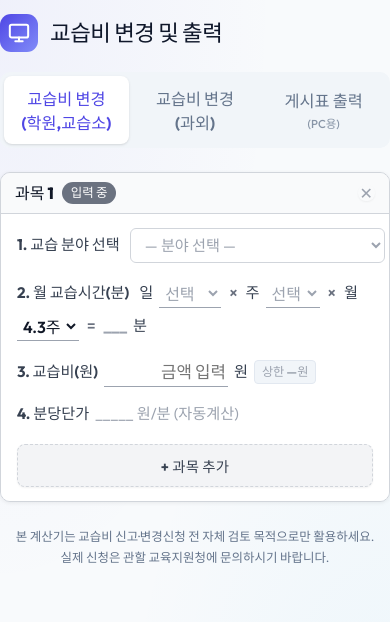
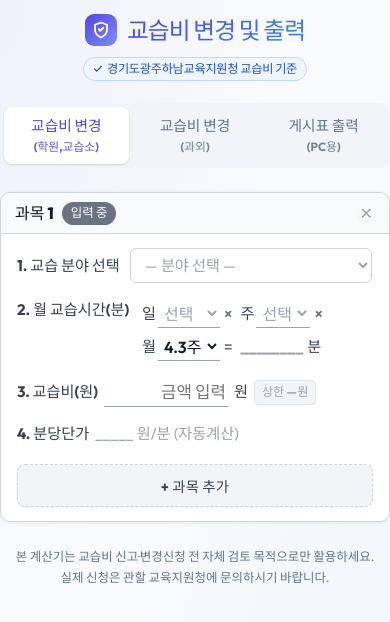
Before and after one commit to kimjonghyeok62/price-checker, a React (Vite) app: page / in a window 390 px wide. Shown: the top 622 px of the page. Built offline with nearby package versions, Linux system fonts and the light colour scheme.

Commit message:
style: 모바일 UI 가독성 개선, 탭 및 헤더 레이아웃 조정

```diff
--- a/src/App.css
+++ b/src/App.css
@@ -48,6 +48,41 @@ body {
     border-radius: 0 !important;
     border-left: none !important;
     border-right: none !important;
+  }
+  /* 모바일에서 교습 분야 선택 드롭다운 너비 축소 */
+  .tuition-select {
+    max-width: 242px !important;
+  }
+  /* 모바일 탭 버튼 스타일 조정 */
+  .tab-btn {
+    padding: 10px 2px !important;
+  }
+  /* 모바일에서 제목 폰트 크기 최적화 */
+  .app-title {
+    font-size: 1.48rem !important;
+  }
+}
+
+/* 탭 텍스트 스타일 정의 */
+.tab-maintext {
+  font-size: 1.02rem;
+  font-weight: 850;
+  display: block;
+}
+.tab-subtext {
+  font-size: 0.8rem;
+  font-weight: 650;
+  display: block;
+  opacity: 0.9;
+  margin-top: 1px;
+}
+
+@media (max-width: 480px) {
+  .tab-maintext {
+    font-size: 0.92rem; /* 모바일에서도 크고 굵은 글씨 유지 */
+  }
+  .tab-subtext {
+    font-size: 0.74rem; /* 기존보다 서브텍스트 크기를 키워 가독성 향상 */
   }
 }
 
@@ -102,9 +137,27 @@ h1, h2, h3 {
   flex-shrink: 0;
 }
 .app-title {
-  font-size: 1.4rem;
-  font-weight: 800;
-  color: var(--text-main);
+  font-size: 1.85rem;
+  font-weight: 850;
+  letter-spacing: -0.035em;
+  background: linear-gradient(135deg, var(--primary) 0%, #3b82f6 100%);
+  -webkit-background-clip: text;
+  -webkit-text-fill-color: transparent;
+  display: inline-block;
+}
+.app-subtitle {
+  font-size: 0.76rem;
+  font-weight: 700;
+  background: #eff6ff;
+  border: 1px solid #bfdbfe;
+  color: #1d4ed8;
+  padding: 2px 9px;
+  border-radius: 20px;
+  display: inline-flex;
+  align-items: center;
+  gap: 4px;
+  letter-spacing: -0.02em;
+  box-shadow: 0 1px 2px rgba(0,0,0,0.02);
 }
 
 /* 기록 행 */
--- a/src/App.jsx
+++ b/src/App.jsx
@@ -89,30 +89,41 @@ export default function App() {
 
   const tabStyle = (active) => ({
     flex: 1,
-    padding: '10px 16px',
+    padding: '10px 4px',
     border: 'none',
     borderRadius: '8px',
     cursor: 'pointer',
-    fontSize: '1.02rem',
-    fontWeight: '700',
     transition: 'all 0.2s ease',
     backgroundColor: active ? '#ffffff' : 'transparent',
     color: active ? 'var(--primary)' : 'var(--text-muted)',
     boxShadow: active ? 'var(--shadow-sm)' : 'none',
+    display: 'flex',
+    flexDirection: 'column',
+    alignItems: 'center',
+    justifyContent: 'center',
+    gap: '3px',
+    lineHeight: '1.25',
   });
 
   return (
     <div className="container">
       {/* 헤더 */}
-      <div style={{ display: 'flex', alignItems: 'center', gap: '12px', marginBottom: '20px' }}>
-        <div className="app-icon">
-          <svg width="22" height="22" viewBox="0 0 24 24" fill="none" stroke="#fff" strokeWidth="2.2" strokeLinecap="round" strokeLinejoin="round">
-            <rect x="2" y="3" width="20" height="14" rx="2"/>
-            <line x1="8" y1="21" x2="16" y2="21"/>
-            <line x1="12" y1="17" x2="12" y2="21"/>
+      <div style={{ display: 'flex', flexDirection: 'column', alignItems: 'center', justifyContent: 'center', marginBottom: '22px', gap: '6px' }}>
+        <div style={{ display: 'flex', alignItems: 'center', gap: '10px' }}>
+          <div className="app-icon" style={{ width: '32px', height: '32px', borderRadius: '9px' }}>
+            <svg width="18" height="18" viewBox="0 0 24 24" fill="none" stroke="#fff" strokeWidth="2.4" strokeLinecap="round" strokeLinejoin="round">
+              <path d="M12 22s8-4 8-10V5l-8-3-8 3v7c0 6 8 10 8 10z"/>
+              <path d="m9 11 2 2 4-4"/>
+            </svg>
+          </div>
+          <h1 className="app-title">교습비 변경 및 출력</h1>
+        </div>
+        <div className="app-subtitle" style={{ marginTop: '5px' }}>
+          <svg width="10" height="10" viewBox="0 0 24 24" fill="none" stroke="currentColor" strokeWidth="3" strokeLinecap="round" strokeLinejoin="round">
+            <path d="M20 6L9 17l-5-5"/>
           </svg>
+          경기도광주하남교육지원청 교습비 기준
         </div>
-        <h1 className="app-title">교습비 변경 및 출력</h1>
       </div>
 
       {/* 탭 */}
@@ -125,9 +136,18 @@ export default function App() {
         gap: '4px',
         alignItems: 'stretch'
       }}>
-        <button style={tabStyle(tab === 'review')} onClick={() => setTab('review')}>교습비 변경<br />(학원,교습소)</button>
-        <button style={tabStyle(tab === 'tutoring')} onClick={() => setTab('tutoring')}>교습비 변경<br />(과외)</button>
-        <button style={tabStyle(tab === 'excel')} onClick={() => setTab('excel')}>게시표 출력<br /><span style={{ fontSize: '0.72rem', fontWeight: '500', opacity: 0.75 }}>(PC용)</span></button>
+        <button className="tab-btn" style={tabStyle(tab === 'review')} onClick={() => setTab('review')}>
+          <span className="tab-maintext">교습비 변경</span>
+          <span className="tab-subtext">(학원,교습소)</span>
+        </button>
+        <button className="tab-btn" style={tabStyle(tab === 'tutoring')} onClick={() => setTab('tutoring')}>
+          <span className="tab-maintext">교습비 변경</span>
+          <span className="tab-subtext">(과외)</span>
+        </button>
+        <button className="tab-btn" style={tabStyle(tab === 'excel')} onClick={() => setTab('excel')}>
+          <span className="tab-maintext">게시표 출력</span>
+          <span className="tab-subtext">(PC용)</span>
+        </button>
       </div>
 
       {/* ── 탭: 교습비 변경(학원,교습소) ── */}
--- a/src/components/TuitionReviewTab.jsx
+++ b/src/components/TuitionReviewTab.jsx
@@ -285,6 +285,7 @@ function SubjectCard({ index, sub, mode, onUpdate, onRemove, isLast, onAdd }) {
             <select
               value={rateIdx}
               onChange={e => onUpdate(id, 'rateIdx', e.target.value === '' ? '' : Number(e.target.value))}
+              className="tuition-select"
               style={{
                 flex: 1,
                 padding: '6px 10px',
@@ -309,10 +310,12 @@ function SubjectCard({ index, sub, mode, onUpdate, onRemove, isLast, onAdd }) {
         )}
 
         {/* 2. 월 교습시간 */}
-        <div style={{ display: 'flex', alignItems: 'center', flexWrap: 'wrap', gap: '4px 6px', fontSize: '0.95rem' }}>
-          <span style={{ fontWeight: '700', color: '#374151', whiteSpace: 'nowrap', flexShrink: 0, marginRight: '4px' }}>
+        <div style={{ display: 'flex', alignItems: 'flex-start', flexWrap: 'wrap', gap: '4px 6px', fontSize: '0.95rem' }}>
+          <span style={{ fontWeight: '700', color: '#374151', whiteSpace: 'nowrap', flexShrink: 0, marginRight: '4px', minWidth: '115px' }}>
             {isTutoring ? '1. 월 교습시간(분)' : '2. 월 교습시간(분)'}
           </span>
+          <div style={{ display: 'flex', alignItems: 'center', flexWrap: 'wrap', gap: '4px 6px', flex: 1, minWidth: '200px' }}>
+            <span style={{ display: 'inline-flex', alignItems: 'center', gap: '2px', whiteSpace: 'nowrap' }}>
               <span style={{ color: '#374151', fontWeight: '500' }}>일</span>
               <DropdownSelect
                 options={['50', '60', '80', '90', '120']}
@@ -323,6 +326,8 @@ function SubjectCard({ index, sub, mode, onUpdate, onRemove, isLast, onAdd }) {
                 inputWidth="52px"
               />
               <span style={{ color: '#6b7280', fontWeight: '600', margin: '0 2px' }}>×</span>
+            </span>
+            <span style={{ display: 'inline-flex', alignItems: 'center', gap: '2px', whiteSpace: 'nowrap' }}>
               <span style={{ color: '#374151', fontWeight: '500' }}>주</span>
               <DropdownSelect
                 options={['1', '2', '3', '4', '5']}
@@ -333,6 +338,8 @@ function SubjectCard({ index, sub, mode, onUpdate, onRemove, isLast, onAdd }) {
                 inputWidth="40px"
               />
               <span style={{ color: '#6b7280', fontWeight: '600', margin: '0 2px' }}>×</span>
+            </span>
+            <span style={{ display: 'inline-flex', alignItems: 'center', gap: '2px', whiteSpace: 'nowrap' }}>
               <span style={{ color: '#374151', fontWeight: '500' }}>월</span>
               <DropdownSelect
                 options={['4', '4.1', '4.2', '4.3']}
@@ -343,10 +350,14 @@ function SubjectCard({ index, sub, mode, onUpdate, onRemove, isLast, onAdd }) {
                 inputWidth="46px"
               />
               <span style={{ color: '#6b7280', fontWeight: '600', margin: '0 2px' }}>=</span>
+            </span>
+            <span style={{ display: 'inline-flex', alignItems: 'center', gap: '2px', whiteSpace: 'nowrap' }}>
               <strong style={{ fontWeight: '900', color: totalMinutes > 0 ? '#1d4ed8' : '#9ca3af', WebkitTextStroke: totalMinutes > 0 ? '0.4px #1d4ed8' : 'none' }}>
-            {totalMinutes > 0 ? totalMinutes.toLocaleString() : '___'}
+                {totalMinutes > 0 ? totalMinutes.toLocaleString() : '________'}
               </strong>
-          <span style={{ color: '#374151', fontWeight: '500' }}>분</span>
+              <span style={{ color: '#374151', fontWeight: '500', marginLeft: '2px' }}>분</span>
+            </span>
+          </div>
         </div>
 
         {/* 3. 교습비 */}
```
Also changed, not shown: .claude/settings.local.json. Lines whose indentation alone changed are shown as unchanged.
